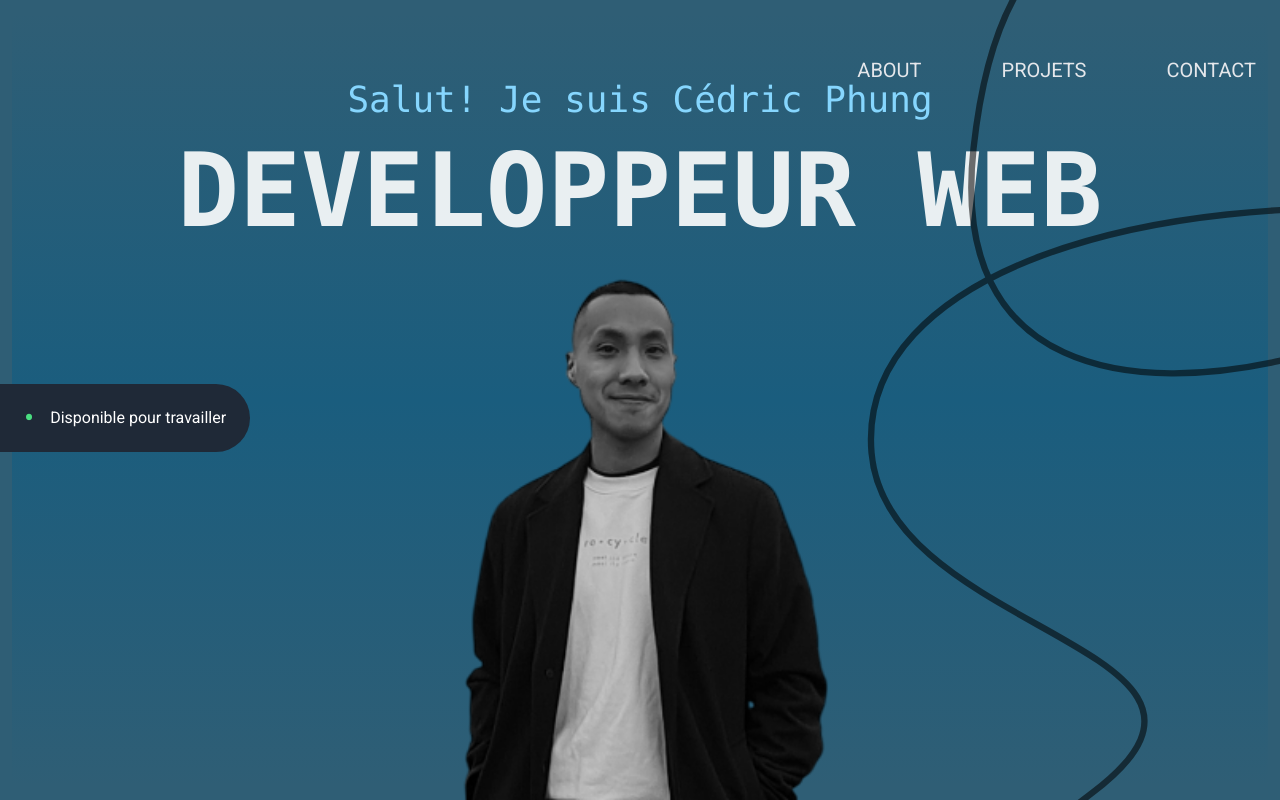
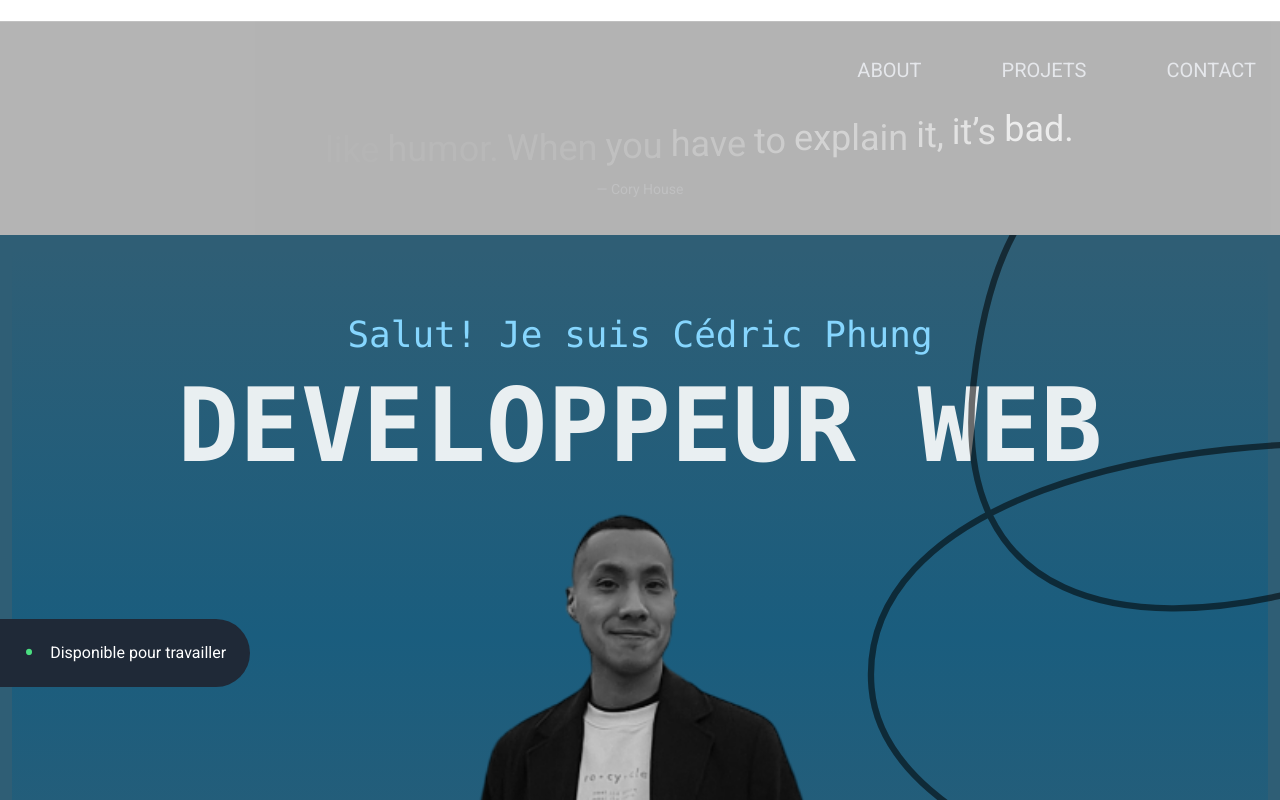
Before and after one commit to ccphung/portfolio, a React (Vite) app: page / in a window 1280 px wide. Shown: the top 800 px of the page. Built offline with nearby package versions, Linux system fonts and the light colour scheme; a web font is replaced by a local one.

Commit message:
add component

```diff
--- a/src/App.jsx
+++ b/src/App.jsx
@@ -18,7 +18,7 @@ function App() {
 
   return (
     <div className="relative">
-      {/* <Hello /> */}
+      <Hello />
       <Navbar />
       <Header />
       <About scrollDown={scrollYProgress} />
```
